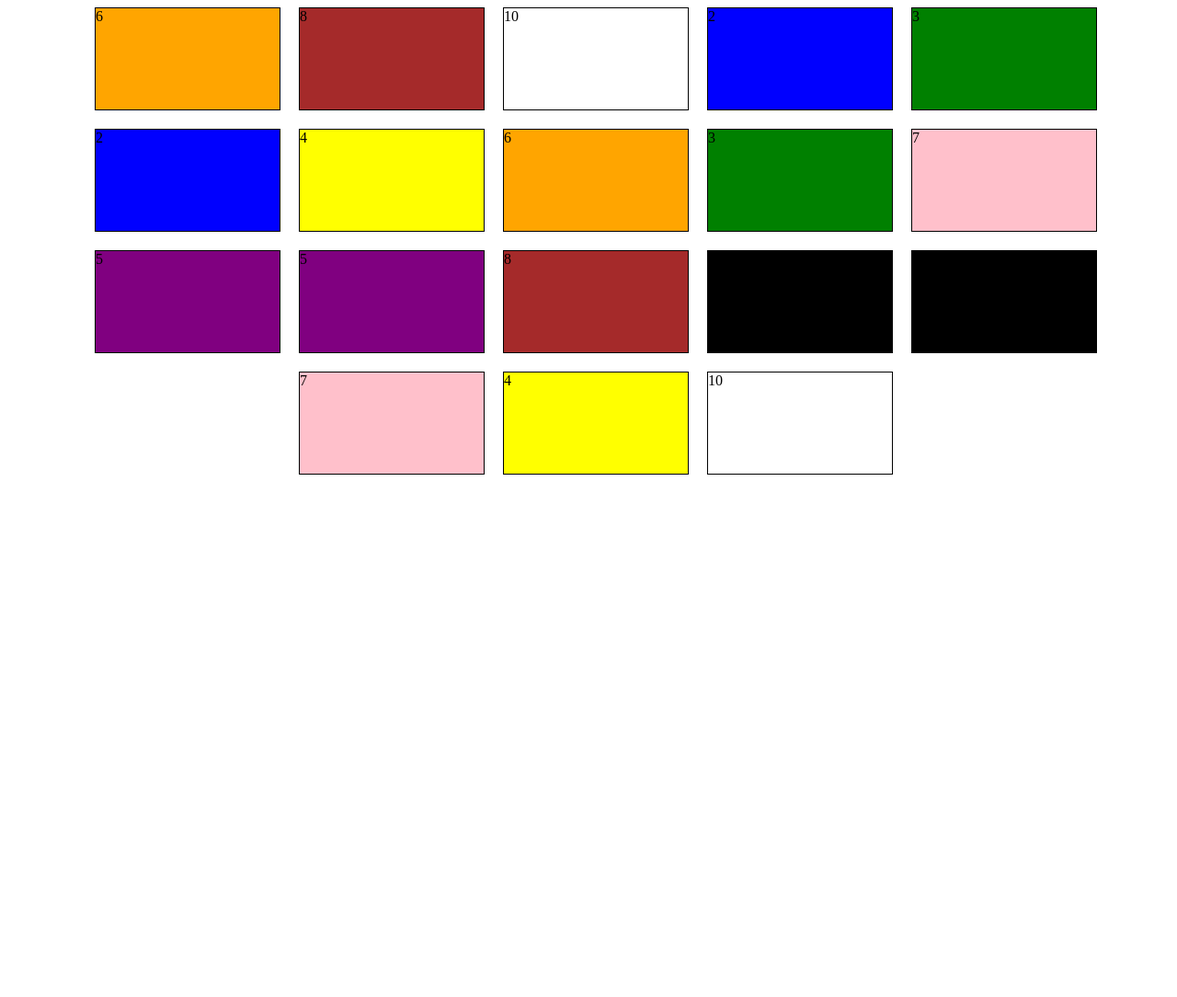
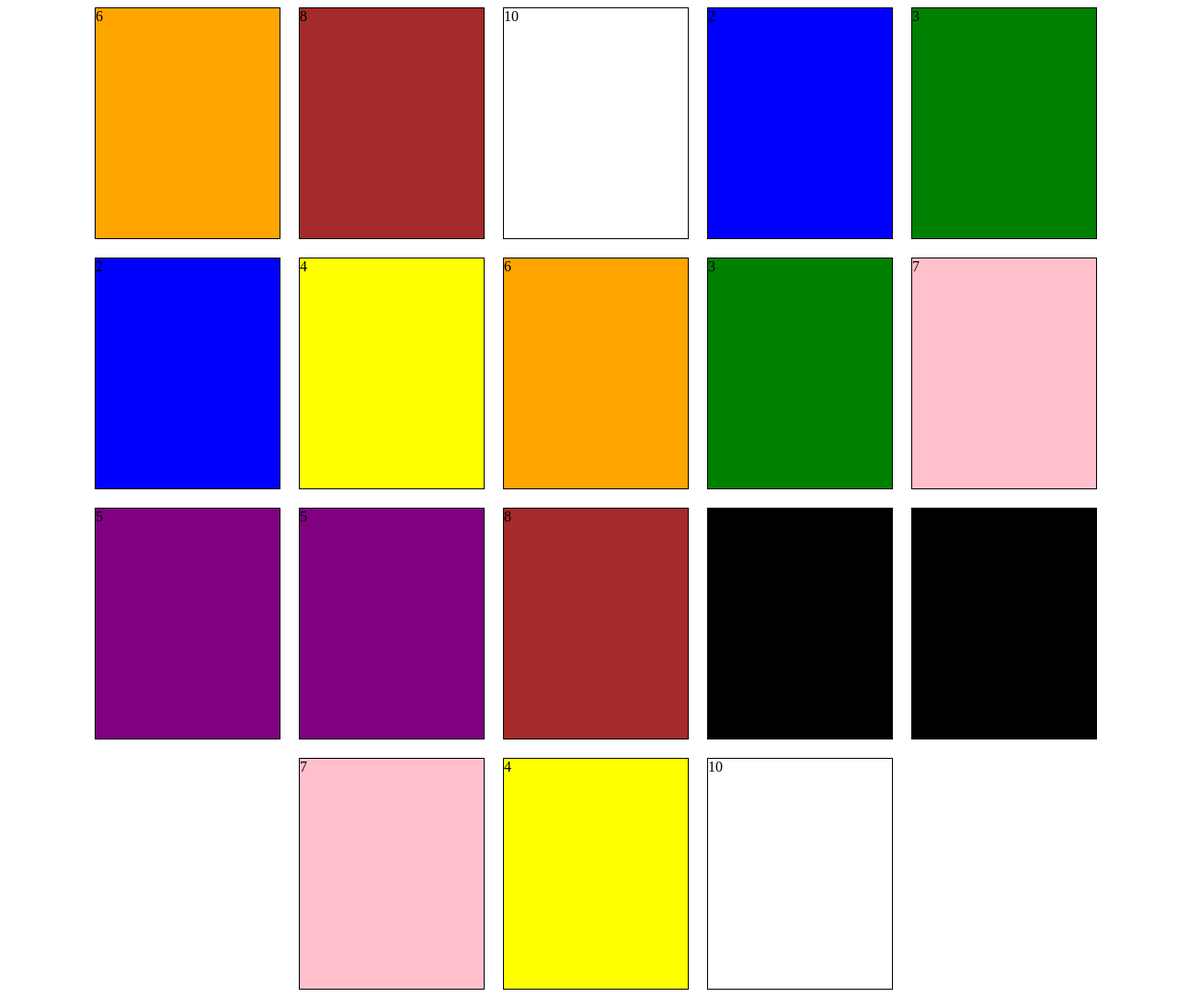
Before and after one commit to damienBaehr/Memory, a PHP site: page / in a window 1280 px wide. Shown: the whole page at 92% size. Before the commit the page ends 516 px from the top, so only its background shows below. Run offline with PHP 8.4, Linux system fonts and the light colour scheme.

```diff
--- a/style.css
+++ b/style.css
@@ -1,7 +1,7 @@
 .card{
   width: 200px;
   display: flex;
-  height: 110px;
+  height: 250px;
   border: 1px solid black;
   cursor: pointer;
 }
```
Also changed, not shown: script.js (+12 -0 lines).
